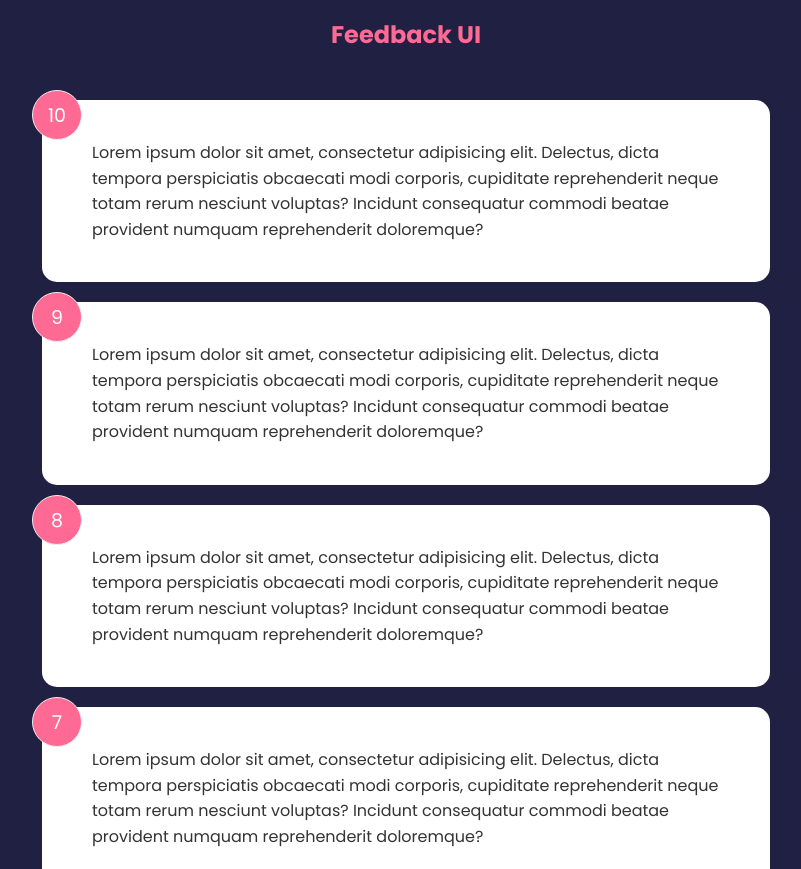
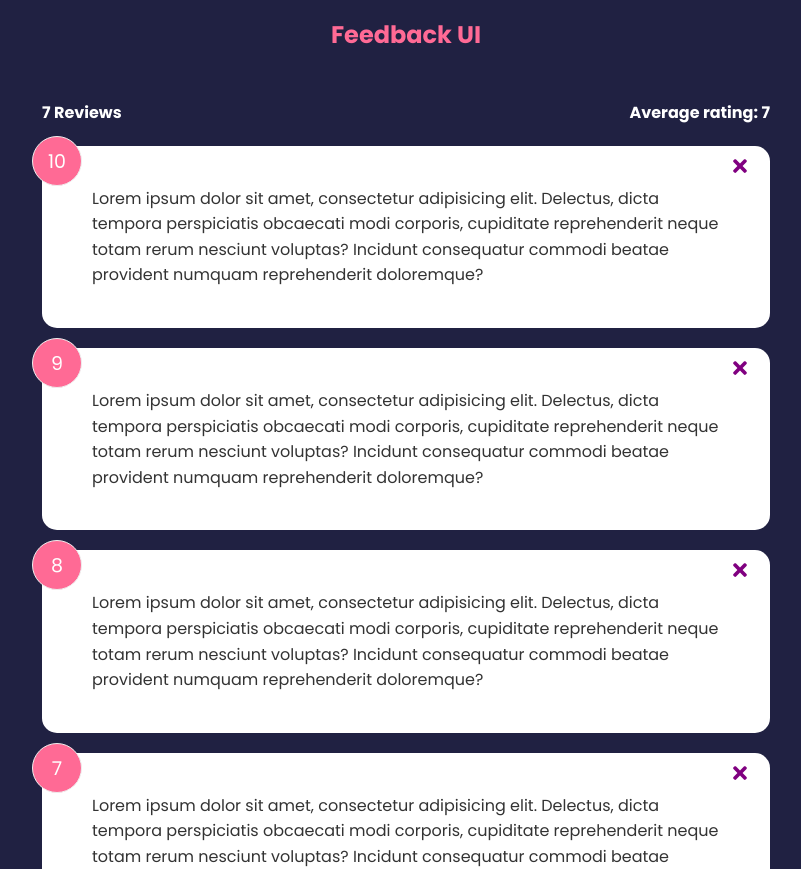
Before and after one commit to damiansoch/feedback_UI_react, a React (Create React App) app in the folder feedback_ui/: page / in a window 1280 px wide. Shown: the top 869 px of the page, without its empty margins (234-1035 px from the left). Built offline with nearby package versions, Linux system fonts and the light colour scheme.

Commit message:
feedbac components completed

```diff
--- a/feedback_ui/package.json
+++ b/feedback_ui/package.json
@@ -8,6 +8,7 @@
     "@testing-library/user-event": "^13.5.0",
     "react": "^18.2.0",
     "react-dom": "^18.2.0",
+    "react-icons": "^4.4.0",
     "react-scripts": "5.0.1",
     "web-vitals": "^2.1.4"
   },
--- a/feedback_ui/src/App.js
+++ b/feedback_ui/src/App.js
@@ -1,6 +1,7 @@
 import { useState } from "react";
 import FeedbackData from "./data/data";
 import FeedbackList from "./components/feedbackList/FeedbackList";
+import FeedbackStats from "./components/FeedbackStats/FeedbackStats";
 
 import "./App.css";
 
@@ -10,12 +11,19 @@ function App() {
   //global state
   const [feedback, setFeedback] = useState(FeedbackData);
 
+  const deleteFeedback = (id) => {
+    if (window.confirm("Are you sure you want to delete?")) {
+      setFeedback(feedback.filter((item) => item.id !== id));
+    }
+  };
+
   return (
     <>
       <Header />
+      <div className="container">
+        <FeedbackStats feedback={feedback} />
 
-      <div className="container">
-        <FeedbackList feedback={feedback} />
+        <FeedbackList feedback={feedback} handleDelete={deleteFeedback} />
       </div>
     </>
   );
--- /dev/null
+++ b/feedback_ui/src/components/FeedbackStats/FeedbackStats.jsx
@@ -0,0 +1,17 @@
+const FeedbackStats = ({ feedback }) => {
+  const feedbackNumber = feedback.length;
+
+  let avarage = feedback.reduce((acc, cur) => {
+    return acc + cur.rating;
+  }, 0);
+  avarage = (avarage / feedbackNumber).toFixed(1).replace(/[.,]0$/, "");
+
+  return (
+    <div className="feedback-stats">
+      <h4>{feedbackNumber} Reviews</h4>
+      <h4>Average rating: {isNaN(avarage) ? null : avarage}</h4>
+    </div>
+  );
+};
+
+export default FeedbackStats;
--- a/feedback_ui/src/components/feedback/FeedbackItem.jsx
+++ b/feedback_ui/src/components/feedback/FeedbackItem.jsx
@@ -1,9 +1,15 @@
-const FeedbackItem = ({ rating, text }) => {
+import { FaTimes } from "react-icons/fa";
+import Card from "../shared/card";
+
+const FeedbackItem = ({ rating, text, id, handleDelete }) => {
   return (
-    <div className="card">
+    <Card>
       <div className="num-display">{rating}</div>
+      <button onClick={() => handleDelete(id)} className="close">
+        <FaTimes color="purple" size="20px" />
+      </button>
       <div className="text-display">{text}</div>
-    </div>
+    </Card>
   );
 };
 
--- a/feedback_ui/src/components/feedbackList/FeedbackList.jsx
+++ b/feedback_ui/src/components/feedbackList/FeedbackList.jsx
@@ -1,14 +1,20 @@
 import React from "react";
 import FeedbackItem from "../feedback/FeedbackItem";
 
-const FeedbackList = ({ feedback }) => {
+const FeedbackList = ({ feedback, handleDelete }) => {
   if (!feedback || feedback.lenght === 0) {
     return <p>No Feedback Yet!</p>;
   }
   return (
     <div className="feedback-list">
       {feedback.map((item) => (
-        <FeedbackItem rating={item.rating} text={item.text} key={item.id} />
+        <FeedbackItem
+          rating={item.rating}
+          text={item.text}
+          key={item.id}
+          id={item.id}
+          handleDelete={handleDelete}
+        />
       ))}
     </div>
   );
--- /dev/null
+++ b/feedback_ui/src/components/shared/card.jsx
@@ -0,0 +1,16 @@
+import React from "react";
+import { PropTypes } from "prop-types";
+
+const Card = ({ children, reverse }) => {
+  return <div className={`card ${reverse && "reverse"}`}>{children}</div>;
+};
+
+Card.defaultProps = {
+  reverse: false,
+};
+
+Card.propTypes = {
+  children: PropTypes.node,
+  reverse: PropTypes.bool,
+};
+export default Card;
```
Also changed, not shown: 1 other file (tests, documents, lock files or other folders).
